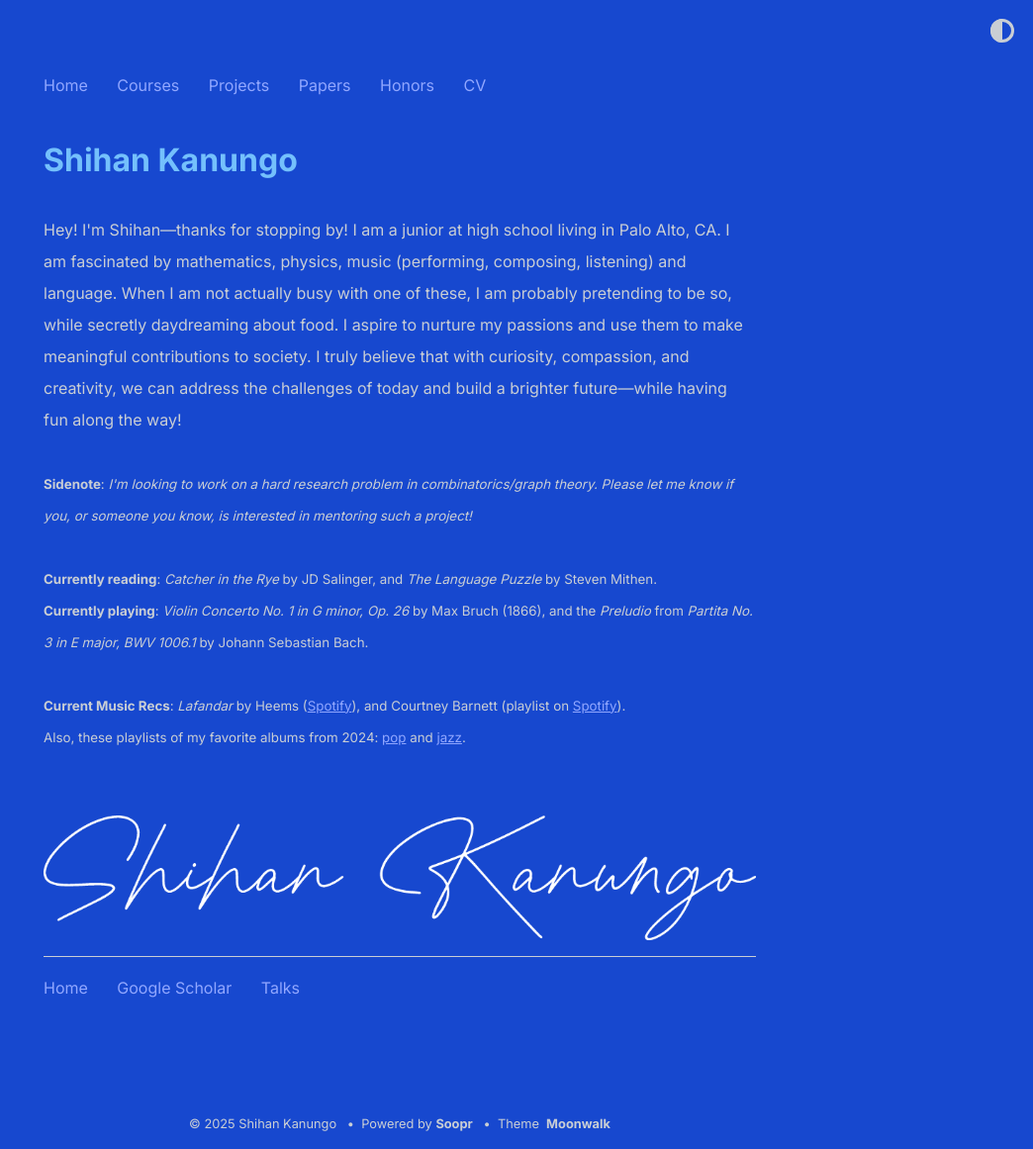
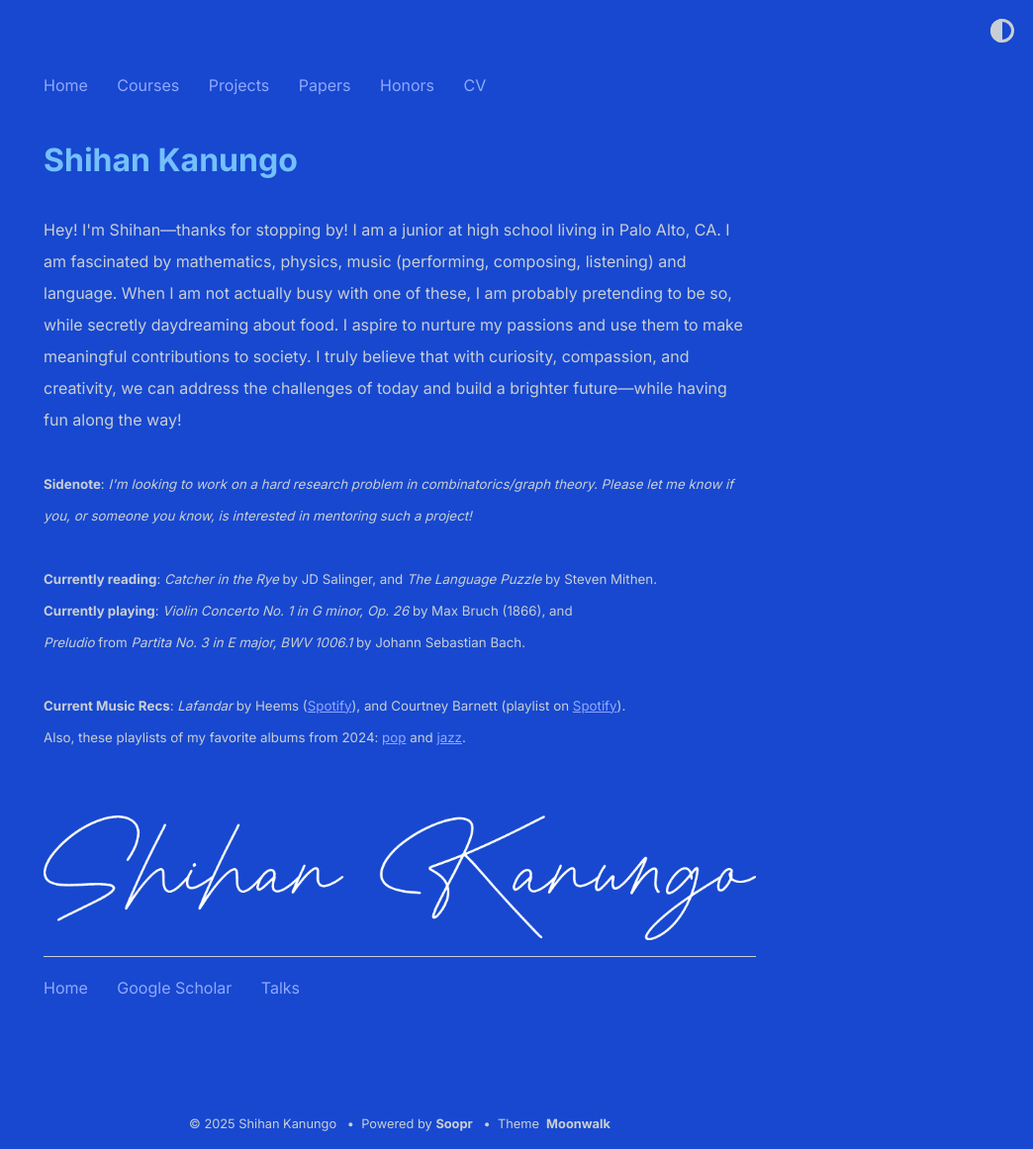
Before and after one commit to shihankanungo/shihankanungo.github.io, a Jekyll site: the page built from index.md, in a window 1280 px wide. Shown: the whole page at 99% size, without its empty margins (236-1280 px from the left). Built offline with Jekyll 4.4.1, drawn with Linux system fonts in a browser that asks for light colours.

Commit message:
Update _config.yml

```diff
--- a/_config.yml
+++ b/_config.yml
@@ -10,7 +10,7 @@
           <br /><br />
           <small><b>Currently reading</b>: <i>Catcher in the Rye</i> by JD Salinger, and <i>The Language Puzzle</i> by Steven Mithen.</small>
           <br />
-          <small><b>Currently playing</b>: <i>Violin Concerto No. 1 in G minor, Op. 26</i> by Max Bruch (1866), and the <i>Preludio</i> from <i>Partita No. 3 in E major, BWV 1006.1</i> by Johann Sebastian Bach.</small>
+          <small><b>Currently playing</b>: <i>Violin Concerto No. 1 in G minor, Op. 26</i> by Max Bruch (1866), and <br /> <i>Preludio</i> from <i>Partita No. 3 in E major, BWV 1006.1</i> by Johann Sebastian Bach.</small>
           <br /><br />
           <small><b>Current Music Recs</b>: <i>Lafandar</i> by Heems (<a href="https://open.spotify.com/album/0txwScooV6S8rd8uhWfUGe?si=r-MswTWDTRK3KoW8IBIzMg">Spotify</a>), and Courtney Barnett (playlist on <a href="https://open.spotify.com/playlist/0q3ljBMndxToa5p6pZ7sWY?si=9d6db34aeea24f48">Spotify</a>). <br> Also, these playlists of my favorite albums from 2024: <a href="https://open.spotify.com/playlist/0plT5tvEl6lVLrQDk0X3eu?si=fe06480b57f64999">pop</a> and <a href="https://open.spotify.com/playlist/5iHDUPHT30iNd4Feg0yg4f?si=737a0b1a27924789">jazz</a>. </small>
           <br /><br /><br />
```
